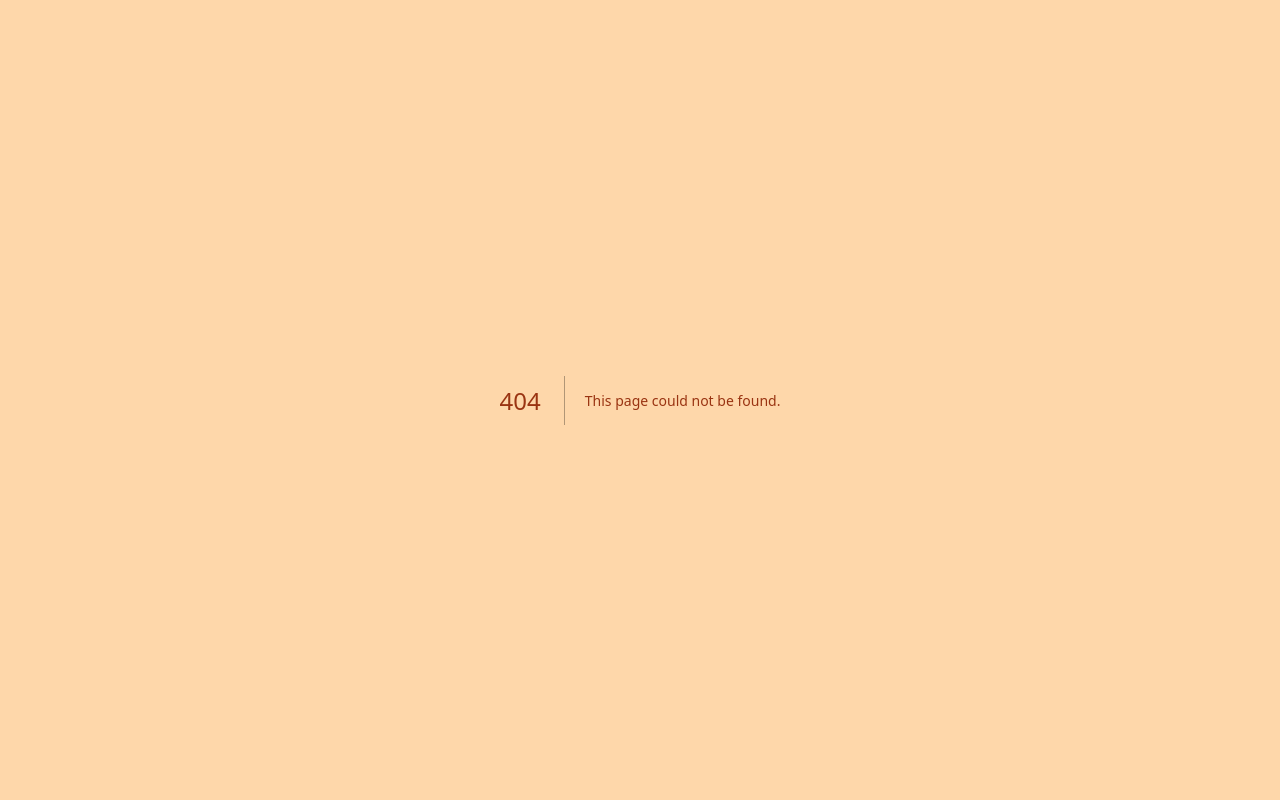
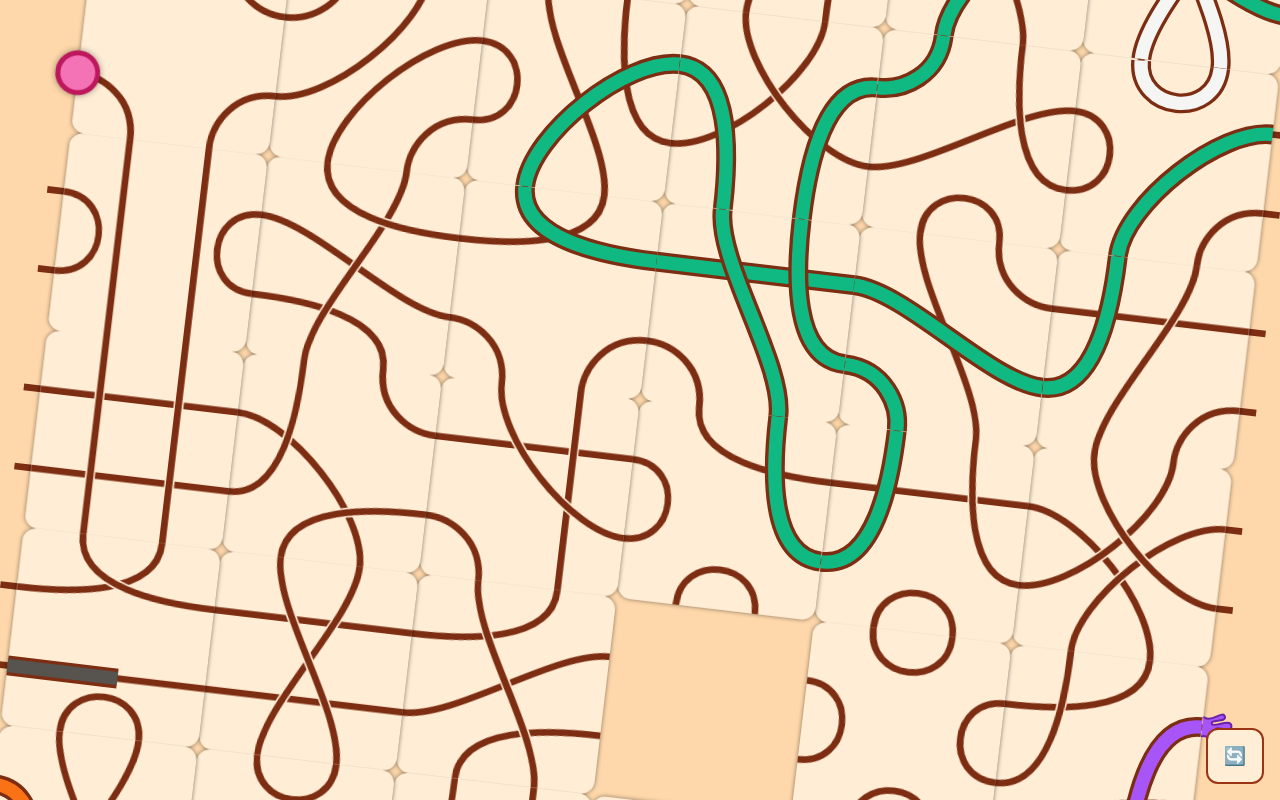
Before and after one commit to ldanet/online-tsuro, a Next.js app: page /fidget in a window 1280 px wide. Before the commit this address had no page. Built offline with nearby package versions, Linux system fonts and the light colour scheme.

Commit message:
Add fidget page

```diff
--- /dev/null
+++ b/src/pages/fidget.tsx
@@ -0,0 +1,32 @@
+import type { NextPage } from "next";
+import Head from "next/head";
+import dynamic from "next/dynamic";
+import TileShowcase from "../components/TileShowcase/TileShowcase";
+import Button from "../components/Button";
+import { useState } from "react";
+
+const GamePage: NextPage = () => {
+  const [key, setKey] = useState(0);
+  const refresh = () => setKey(Math.random());
+  return (
+    <div className="h-full">
+      <Head>
+        <title>Tsuro</title>
+        <meta
+          name="description"
+          content="An online version of the Tsuro board game"
+        />
+        <link rel="icon" href="/favicon.png" />
+      </Head>
+
+      <main className="relative flex h-full items-center justify-center overflow-clip">
+        <TileShowcase key={key} />
+        <Button className="absolute bottom-4 right-4 bg-tile" onClick={refresh}>
+          🔄
+        </Button>
+      </main>
+    </div>
+  );
+};
+
+export default dynamic(() => Promise.resolve(GamePage), { ssr: false });
```
